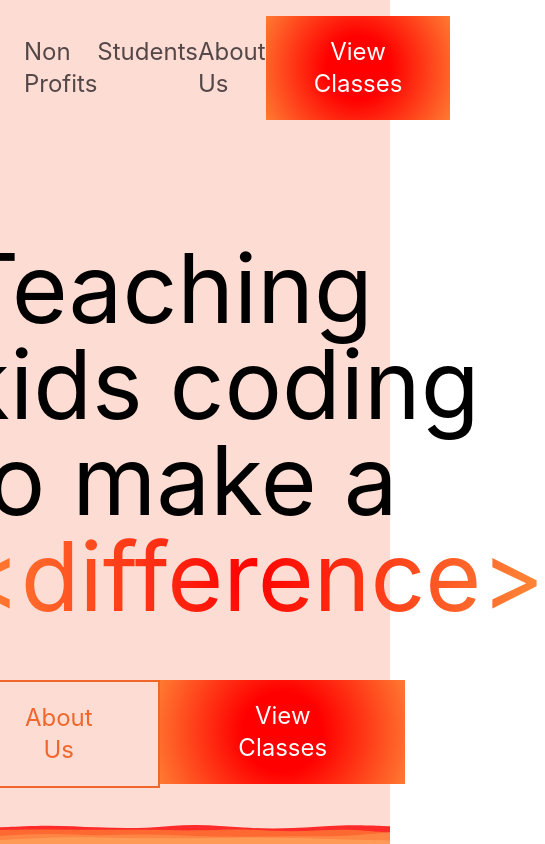
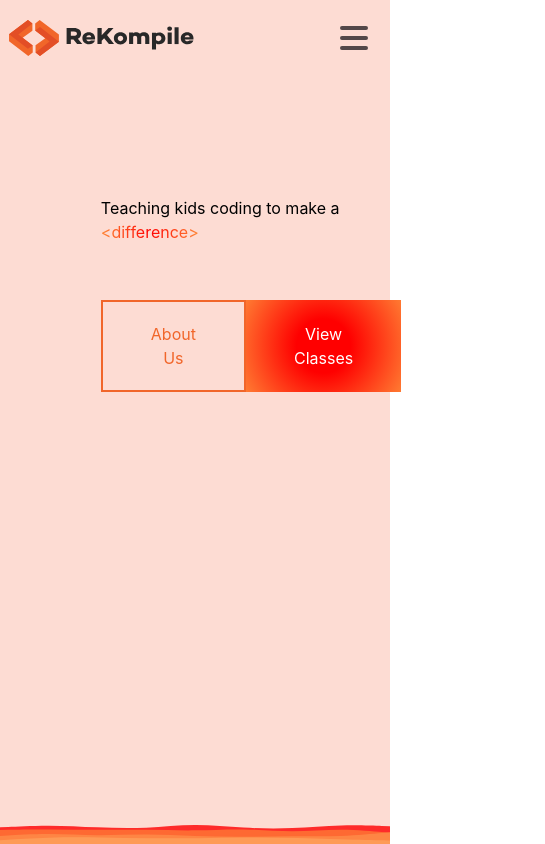
Before and after one commit to ReKompile/ReKompileWeb, a Next.js app: page / in a window 390 px wide. Shown: the whole page, 545 px wide, since content can reach past the window. Built offline with nearby package versions, Linux system fonts and the light colour scheme.

Commit message:
made navbar fully responsive

```diff
--- /dev/null
+++ b/components/BaseButton.js
@@ -0,0 +1,23 @@
+import Link from 'next/link'
+
+function BaseButton({ href = null, ...props }) {
+	let s = `px-12 py-5 sm:text-2xl lg:text-2xl hover:translate-y-1 text-center transition duration-200 ease-in-out ${props.className}`
+
+	if (href) {
+		return (
+			<>
+				<Link href={href} passHref>
+					<button {...props} className={s} />
+				</Link>
+
+			</>
+		)
+	}
+	return (
+		<div>
+			<button {...props} className={s} />
+		</div>
+	)
+}
+
+export default BaseButton
--- a/components/GradientButton.js
+++ b/components/GradientButton.js
@@ -1,23 +1,13 @@
-import React from 'react'
-import Link from 'next/link'
+import BaseButton from './BaseButton'
 
+function GradientButton({ ...props }) {
+	let s = `orange-gradient text-white ${props.className}`
 
-function GradientButton({ children, href = null }) {
-	if (href) {
-		return (
-			<Link href = {href} passHref>
-				<button className='orange-gradient px-12 py-5 text-2xl text-white'>
-					{children}
-				</button>
-			</Link>
-		)
-	}
 	return (
-		<div>
-			<button className='orange-gradient px-12 py-5 text-2xl text-white'>
-				{children}
-			</button>
-		</div>
+		<BaseButton
+			{...props}
+			className={s}
+		/>
 	)
 }
 
--- a/components/Nav.js
+++ b/components/Nav.js
@@ -1,21 +1,95 @@
-import React from 'react'
+import { useState } from 'react'
 import Image from 'next/image'
 import GradientButton from './GradientButton'
 import Link from 'next/link'
 
 function Nav() {
+	const [mobileOpen, setMobileOpen] = useState(false)
+
 	return (
-		<nav className='flex pt-4 justify-between px-6 z-10'>
-			<Link href = "/" passHref>
-				<Image src='/logo.svg' width='364' height='72' alt = 'ReKompile Logo'/>
-			</Link>
-			<div className='flex justify-between basis-1/4 my-auto text-2xl text-brown'>
-				<Link href='/non-profits'>Non Profits</Link>
-				<Link href='/students'>Students</Link>
-				<Link href='/about-us'>About Us</Link>
-			</div>
-			<div className = 'my-auto'>
-				<GradientButton href = '/classes'>View Classes</GradientButton>
+		<nav className='px-2 sm:px-4 py-2.5 rounded'>
+			<div className='container flex flex-wrap justify-between items-center mx-auto'>
+				<div className='block w-1/2 md:w-1/3 lg:w-1/4'>
+					<Link href='/' passHref>
+						<Image
+							src='/logo.svg'
+							width='364'
+							height='72'
+							layout='responsive'
+							alt='ReKompile Logo'
+						/>
+					</Link>
+				</div>
+				<div className='flex md:order-2'>
+					<div className='mr-3 md:mr-0'>
+						<GradientButton
+							href='/classes'
+							className='hidden md:block md:text-base md:px-7 md:py-3 lg:px-12 lg:py-5 lg:text-2xl'
+						>
+							View classes
+						</GradientButton>
+					</div>
+					<button
+						className='inline-flex items-center p-2 text-brown rounded-lg md:hidden hover:bg-orange focus:outline-none focus:ring-2 focus:ring-gray-200'
+						onClick={() => setMobileOpen(prevOpen => !prevOpen)}
+					>
+						<span className='sr-only'>Open main menu</span>
+						<svg
+							className='w-10 h-10'
+							fill='currentColor'
+							viewBox='0 0 20 20'
+							xmlns='http://www.w3.org/2000/svg'
+						>
+							<path
+								fillRule='evenodd'
+								d='M3 5a1 1 0 011-1h12a1 1 0 110 2H4a1 1 0 01-1-1zM3 10a1 1 0 011-1h12a1 1 0 110 2H4a1 1 0 01-1-1zM3 15a1 1 0 011-1h12a1 1 0 110 2H4a1 1 0 01-1-1z'
+								clipRule='evenodd'
+							></path>
+						</svg>
+						<svg
+							className='hidden w-6 h-6'
+							fill='currentColor'
+							viewBox='0 0 20 20'
+							xmlns='http://www.w3.org/2000/svg'
+						>
+							<path
+								fillRule='evenodd'
+								d='M4.293 4.293a1 1 0 011.414 0L10 8.586l4.293-4.293a1 1 0 111.414 1.414L11.414 10l4.293 4.293a1 1 0 01-1.414 1.414L10 11.414l-4.293 4.293a1 1 0 01-1.414-1.414L8.586 10 4.293 5.707a1 1 0 010-1.414z'
+								clipRule='evenodd'
+							></path>
+						</svg>
+					</button>
+				</div>
+				<div
+					className={`${
+						mobileOpen ? 'flex' : 'hidden'
+					} justify-between items-center w-full md:flex md:w-auto md:order-1`}
+					id='mobile-menu-4'
+				>
+					<ul className='flex w-full flex-col mt-4 md:flex-row md:space-x-8 md:mt-0 md:text-sm md:font-medium'>
+						<li className='block py-2 pr-4 pl-3 text-brown sm:text-2xl md:text-lg xl:text-2xl border-b border-gray-100 hover:bg-gray-50 md:hover:bg-transparent md:border-0 md:hover:text-blue-700 md:p-0 md:dark:hover:text-white dark:hover:bg-gray-700 dark:hover:text-white md:dark:hover:bg-transparent dark:border-gray-700'>
+							<Link href='/non-profits' passHref>
+								<span className='hover:text-blue cursor-pointer transition duration-200 ease-in-out'>
+									Non Profits
+								</span>
+							</Link>
+						</li>
+						<li className='block py-2 pr-4 pl-3 text-brown sm:text-2xl md:text-lg xl:text-2xl border-b border-gray-100 hover:bg-gray-50 md:hover:bg-transparent md:border-0 md:hover:text-blue-700 md:p-0 md:dark:hover:text-white dark:hover:bg-gray-700 dark:hover:text-white md:dark:hover:bg-transparent dark:border-gray-700'>
+							<Link href='/students' passHref>
+								<span className='hover:text-blue cursor-pointer transition duration-200 ease-in-out'>
+									Students
+								</span>
+							</Link>
+						</li>
+						<li className='block py-2 pr-4 pl-3 text-brown sm:text-2xl md:text-lg xl:text-2xl border-b border-gray-100 hover:bg-gray-50 md:hover:bg-transparent md:border-0 md:hover:text-blue-700 md:p-0 md:dark:hover:text-white dark:hover:bg-gray-700 dark:hover:text-white md:dark:hover:bg-transparent dark:border-gray-700'>
+							<Link href='/about-us' passHref>
+								<span className='hover:text-blue cursor-pointer transition duration-200 ease-in-out'>
+									About Us
+								</span>
+							</Link>
+						</li>
+					</ul>
+				</div>
 			</div>
 		</nav>
 	)
--- a/components/OutlineButton.js
+++ b/components/OutlineButton.js
@@ -1,12 +1,11 @@
-import React from 'react'
+import BaseButton from './BaseButton'
 
-function OutlineButton({ children }) {
+function OutlineButton(props) {
 	return (
-		<div>
-			<button className='border-2 border-orange px-12 py-5 text-2xl text-orange'>
-				{children}
-			</button>
-		</div>
+		<BaseButton
+			className='border-2 border-orange text-orange'
+			{...props}
+		/>
 	)
 }
 
--- a/package.json
+++ b/package.json
@@ -8,6 +8,7 @@
     "lint": "next lint"
   },
   "dependencies": {
+    "heroicons": "^1.0.5",
     "next": "12.0.7",
     "react": "17.0.2",
     "react-dom": "17.0.2"
--- a/pages/index.js
+++ b/pages/index.js
@@ -5,19 +5,22 @@ import OutlineButton from '../components/OutlineButton'
 export default function Home(props) {
 	return (
 		<div>
-
 			<div>
 				<div className='flex justify-center mt-20 mx-12'>
 					<div className='basis-5/12 mt-10 relative left-14'>
-						<div className='text-8xl'>
+						<div className='md:text-7xl lg:text-8xl'>
 							Teaching kids coding to make a <br />
 							<span className='orange-gradient-text'>
 								{'<'}difference{'>'}
 							</span>
 						</div>
-						<div className='flex justify-between max-w-md mt-14'>
-							<OutlineButton>About Us</OutlineButton>
-							<GradientButton>View Classes</GradientButton>
+						<div className='flex justify-between  max-w-md mt-14'>
+							<OutlineButton href='/about-us'>
+								About Us
+							</OutlineButton>
+							<GradientButton href='/classes'>
+								View Classes
+							</GradientButton>
 						</div>
 					</div>
 					<div className=''>
@@ -28,8 +31,8 @@ export default function Home(props) {
 							alt='pair programming'
 						/>
 					</div>
+
 				</div>
-
 			</div>
 		</div>
 	)
--- a/tailwind.config.js
+++ b/tailwind.config.js
@@ -10,6 +10,7 @@ module.exports = {
 				cream: '#FDDCD3',
 				orange: '#F1662A',
 				brown: '#534748',
+				blue: '#2ab5f1',
 			},
 			backgroundImage: {
 				'under-construction': "url('/under-construction.jpg')",
```
Also changed, not shown: 1 other file (tests, documents, lock files or other folders).
